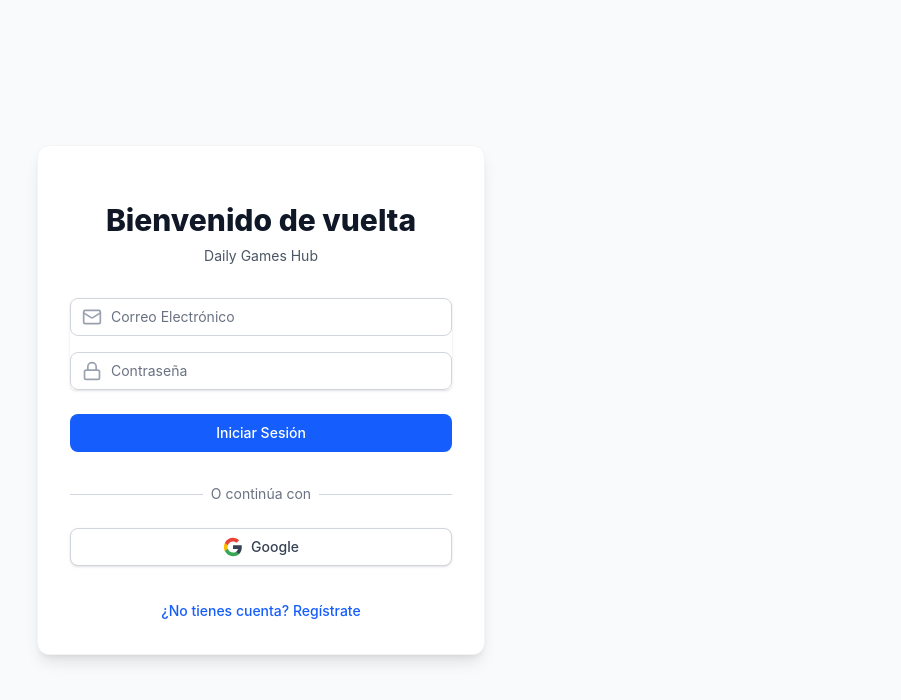
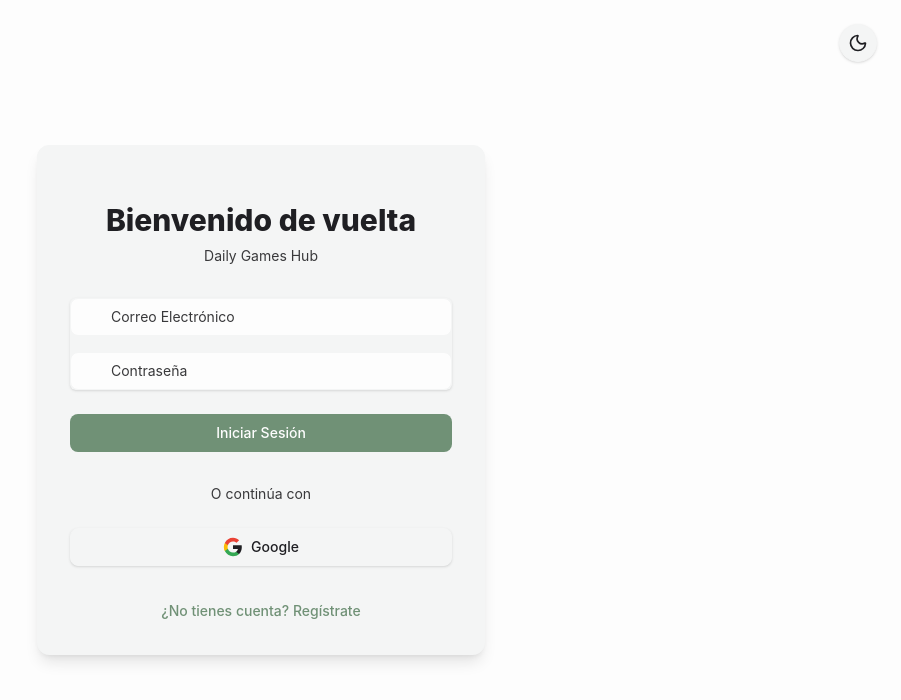
Before and after one commit to manuel-deleon/daily-games-hub, a React (Vite) app: page / in a window 1280 px wide. Shown: the top 700 px of the page, without its empty margins (379-1280 px from the left). Built offline with nearby package versions, Linux system fonts and the light colour scheme; no server answers.

Commit message:
color palette

```diff
--- a/src/App.tsx
+++ b/src/App.tsx
@@ -2,9 +2,12 @@ import { useEffect, useState } from 'react';
 import { supabase } from './lib/supabase';
 import { Auth } from './components/Auth';
 import type { Session } from '@supabase/supabase-js';
+import { useTheme } from './hooks/useTheme';
+import { Sun, Moon } from 'lucide-react';
 
 function App() {
   const [session, setSession] = useState<Session | null>(null);
+  const { theme, toggleTheme } = useTheme();
 
   useEffect(() => {
     supabase.auth.getSession().then(({ data: { session } }) => {
@@ -25,16 +28,24 @@ function App() {
   }
 
   return (
-    <div className="min-h-screen bg-gray-50 flex flex-col items-center justify-center p-4">
-      <div className="bg-white p-8 rounded-xl shadow-lg border border-gray-100 max-w-md w-full text-center space-y-4">
-        <h1 className="text-2xl font-bold text-gray-900">¡Bienvenido a Daily Games Hub!</h1>
-        <p className="text-gray-600">Has iniciado sesión exitosamente.</p>
-        <p className="text-sm font-medium text-blue-600 bg-blue-50 p-2 rounded-lg break-all">
+    <div className="min-h-screen flex flex-col items-center justify-center p-4 relative">
+      <button
+        onClick={toggleTheme}
+        className="absolute top-6 right-6 p-2 rounded-full bg-card border border-border shadow-sm text-foreground hover:bg-muted transition-colors"
+        aria-label="Alternar tema"
+      >
+        {theme === 'light' ? <Moon className="w-5 h-5" /> : <Sun className="w-5 h-5" />}
+      </button>
+
+      <div className="bg-card p-8 rounded-xl shadow-lg border border-border max-w-md w-full text-center space-y-4">
+        <h1 className="text-2xl font-bold text-foreground">¡Bienvenido a Daily Games Hub!</h1>
+        <p className="text-muted-foreground">Has iniciado sesión exitosamente.</p>
+        <p className="text-sm font-medium text-primary bg-primary/10 p-2 rounded-lg break-all">
           {session.user.email}
         </p>
         <button
           onClick={() => supabase.auth.signOut()}
-          className="mt-6 w-full py-2 px-4 border border-transparent text-sm font-medium rounded-lg text-white bg-red-600 hover:bg-red-700 focus:outline-none focus:ring-2 focus:ring-offset-2 focus:ring-red-500 transition-colors"
+          className="mt-6 w-full py-2 px-4 border border-transparent text-sm font-medium rounded-lg text-destructive-foreground bg-destructive hover:opacity-90 transition-colors"
         >
           Cerrar Sesión
         </button>
--- a/src/components/Auth.tsx
+++ b/src/components/Auth.tsx
@@ -1,6 +1,7 @@
 import React, { useState } from 'react';
 import { supabase } from '../lib/supabase';
-import { Mail, Lock, Loader2 } from 'lucide-react';
+import { Mail, Lock, Loader2, Sun, Moon } from 'lucide-react';
+import { useTheme } from '../hooks/useTheme';
 
 export function Auth() {
   const [isLoading, setIsLoading] = useState(false);
@@ -9,6 +10,8 @@ export function Auth() {
   const [password, setPassword] = useState('');
   const [error, setError] = useState<string | null>(null);
   const [message, setMessage] = useState<string | null>(null);
+
+  const { theme, toggleTheme } = useTheme();
 
   const handleAuth = async (e: React.FormEvent) => {
     e.preventDefault();
@@ -57,13 +60,21 @@ export function Auth() {
   };
 
   return (
-    <div className="min-h-screen flex items-center justify-center bg-gray-50 py-12 px-4 sm:px-6 lg:px-8">
-      <div className="max-w-md w-full space-y-8 bg-white p-8 rounded-xl shadow-lg border border-gray-100">
+    <div className="min-h-screen flex items-center justify-center py-12 px-4 sm:px-6 lg:px-8 relative">
+      <button
+        onClick={toggleTheme}
+        className="absolute top-6 right-6 p-2 rounded-full bg-card border border-border shadow-sm text-foreground hover:bg-muted transition-colors"
+        aria-label="Alternar tema"
+      >
+        {theme === 'light' ? <Moon className="w-5 h-5" /> : <Sun className="w-5 h-5" />}
+      </button>
+
+      <div className="max-w-md w-full space-y-8 bg-card p-8 rounded-xl shadow-lg border border-border">
         <div>
-          <h2 className="mt-6 text-center text-3xl font-extrabold text-gray-900">
+          <h2 className="mt-6 text-center text-3xl font-extrabold text-foreground">
             {isLogin ? 'Bienvenido de vuelta' : 'Crea tu cuenta'}
           </h2>
-          <p className="mt-2 text-center text-sm text-gray-600">
+          <p className="mt-2 text-center text-sm text-muted-foreground">
             Daily Games Hub
           </p>
         </div>
@@ -74,7 +85,7 @@ export function Auth() {
                 Correo Electrónico
               </label>
               <div className="absolute inset-y-0 left-0 pl-3 flex items-center pointer-events-none">
-                <Mail className="h-5 w-5 text-gray-400" />
+                <Mail className="h-5 w-5 text-muted-foreground" />
               </div>
               <input
                 id="email-address"
@@ -82,7 +93,7 @@ export function Auth() {
                 type="email"
                 autoComplete="email"
                 required
-                className="appearance-none rounded-lg relative block w-full pl-10 px-3 py-2 border border-gray-300 placeholder-gray-500 text-gray-900 focus:outline-none focus:ring-primary focus:border-primary focus:z-10 sm:text-sm"
+                className="appearance-none rounded-lg relative block w-full pl-10 px-3 py-2 border bg-background border-border placeholder-muted-foreground text-foreground focus:outline-none focus:ring-primary focus:border-primary focus:z-10 sm:text-sm"
                 placeholder="Correo Electrónico"
                 value={email}
                 onChange={(e) => setEmail(e.target.value)}
@@ -93,7 +104,7 @@ export function Auth() {
                 Contraseña
               </label>
               <div className="absolute inset-y-0 left-0 pl-3 flex items-center pointer-events-none">
-                <Lock className="h-5 w-5 text-gray-400" />
+                <Lock className="h-5 w-5 text-muted-foreground" />
               </div>
               <input
                 id="password"
@@ -101,7 +112,7 @@ export function Auth() {
                 type="password"
                 autoComplete="current-password"
                 required
-                className="appearance-none rounded-lg relative block w-full pl-10 px-3 py-2 border border-gray-300 placeholder-gray-500 text-gray-900 focus:outline-none focus:ring-primary focus:border-primary focus:z-10 sm:text-sm"
+                className="appearance-none rounded-lg relative block w-full pl-10 px-3 py-2 border bg-background border-border placeholder-muted-foreground text-foreground focus:outline-none focus:ring-primary focus:border-primary focus:z-10 sm:text-sm"
                 placeholder="Contraseña"
                 value={password}
                 onChange={(e) => setPassword(e.target.value)}
@@ -110,13 +121,13 @@ export function Auth() {
           </div>
 
           {error && (
-            <div className="text-red-500 text-sm text-center font-medium bg-red-50 p-2 rounded-lg">
+            <div className="text-destructive text-sm text-center font-medium bg-destructive/10 p-2 rounded-lg">
               {error}
             </div>
           )}
 
           {message && (
-            <div className="text-green-600 text-sm text-center font-medium bg-green-50 p-2 rounded-lg">
+            <div className="text-primary text-sm text-center font-medium bg-primary/10 p-2 rounded-lg">
               {message}
             </div>
           )}
@@ -125,7 +136,7 @@ export function Auth() {
             <button
               type="submit"
               disabled={isLoading}
-              className="group relative w-full flex justify-center py-2 px-4 border border-transparent text-sm font-medium rounded-lg text-white bg-blue-600 hover:bg-blue-700 focus:outline-none focus:ring-2 focus:ring-offset-2 focus:ring-blue-500 disabled:opacity-70 transition-colors"
+              className="group relative w-full flex justify-center py-2 px-4 border border-transparent text-sm font-medium rounded-lg text-primary-foreground bg-primary hover:opacity-90 focus:outline-none focus:ring-2 focus:ring-offset-2 focus:ring-primary disabled:opacity-70 transition-colors"
             >
               {isLoading ? (
                 <Loader2 className="w-5 h-5 animate-spin" />
@@ -141,10 +152,10 @@ export function Auth() {
         <div className="mt-6">
           <div className="relative">
             <div className="absolute inset-0 flex items-center">
-              <div className="w-full border-t border-gray-300" />
+              <div className="w-full border-t border-border" />
             </div>
             <div className="relative flex justify-center text-sm">
-              <span className="px-2 bg-white text-gray-500">O continúa con</span>
+              <span className="px-2 bg-card text-muted-foreground">O continúa con</span>
             </div>
           </div>
 
@@ -152,7 +163,7 @@ export function Auth() {
             <button
               onClick={handleGoogleAuth}
               disabled={isLoading}
-              className="w-full flex justify-center items-center py-2 px-4 border border-gray-300 rounded-lg shadow-sm bg-white text-sm font-medium text-gray-700 hover:bg-gray-50 focus:outline-none focus:ring-2 focus:ring-offset-2 focus:ring-blue-500 transition-colors"
+              className="w-full flex justify-center items-center py-2 px-4 border border-border rounded-lg shadow-sm bg-card text-sm font-medium text-foreground hover:bg-muted focus:outline-none focus:ring-2 focus:ring-offset-2 focus:ring-primary transition-colors"
             >
               <svg className="w-5 h-5 mr-2" viewBox="0 0 24 24">
                 <path
@@ -180,7 +191,7 @@ export function Auth() {
         <div className="text-center mt-4">
           <button
             onClick={() => setIsLogin(!isLogin)}
-            className="text-sm text-blue-600 hover:text-blue-500 font-medium transition-colors"
+            className="text-sm text-primary hover:opacity-80 font-medium transition-colors"
           >
             {isLogin
               ? '¿No tienes cuenta? Regístrate'
--- /dev/null
+++ b/src/hooks/useTheme.ts
@@ -0,0 +1,30 @@
+import { useEffect, useState } from 'react';
+
+type Theme = 'light' | 'dark';
+
+export function useTheme() {
+  const [theme, setTheme] = useState<Theme>(() => {
+    // Check local storage
+    const savedTheme = localStorage.getItem('theme') as Theme;
+    if (savedTheme) {
+      return savedTheme;
+    }
+    // Default to light as requested
+    return 'light';
+  });
+
+  useEffect(() => {
+    const root = window.document.documentElement;
+
+    root.classList.remove('light', 'dark');
+    root.classList.add(theme);
+
+    localStorage.setItem('theme', theme);
+  }, [theme]);
+
+  const toggleTheme = () => {
+    setTheme((prev) => (prev === 'light' ? 'dark' : 'light'));
+  };
+
+  return { theme, toggleTheme };
+}
--- a/src/index.css
+++ b/src/index.css
@@ -1,24 +1,43 @@
 @import "tailwindcss";
 
 @theme {
-  --color-background: hsl(0 0% 100%);
-  --color-foreground: hsl(222.2 84% 4.9%);
-  --color-card: hsl(0 0% 100%);
-  --color-card-foreground: hsl(222.2 84% 4.9%);
-  --color-popover: hsl(0 0% 100%);
-  --color-popover-foreground: hsl(222.2 84% 4.9%);
-  --color-primary: hsl(221.2 83.2% 53.3%);
-  --color-primary-foreground: hsl(210 40% 98%);
-  --color-secondary: hsl(210 40% 96.1%);
-  --color-secondary-foreground: hsl(222.2 47.4% 11.2%);
-  --color-muted: hsl(210 40% 96.1%);
-  --color-muted-foreground: hsl(215.4 16.3% 46.9%);
-  --color-accent: hsl(210 40% 96.1%);
-  --color-accent-foreground: hsl(222.2 47.4% 11.2%);
-  --color-destructive: hsl(0 84.2% 60.2%);
-  --color-destructive-foreground: hsl(210 40% 98%);
-  --color-border: hsl(214.3 31.8% 91.4%);
-  --color-input: hsl(214.3 31.8% 91.4%);
-  --color-ring: hsl(221.2 83.2% 53.3%);
-  --radius: 0.5rem;
+  --color-background: var(--bg-color);
+  --color-foreground: var(--text-color);
+  --color-card: var(--surface-color);
+  --color-card-foreground: var(--text-color);
+  --color-primary: #709176; /* Dusty Olive */
+  --color-primary-foreground: #fdfdfd; /* White */
+  --color-muted: var(--surface-color);
+  --color-muted-foreground: var(--text-muted);
+  --color-border: var(--surface-color);
+  --color-input: var(--surface-color);
+  --radius: 0.75rem;
 }
+
+@layer base {
+  :root {
+    /* Light Mode */
+    --bg-color: #fdfdfd; /* White */
+    --surface-color: #f4f5f5; /* White Smoke */
+    --text-color: #1f1f23; /* Shadow Grey */
+    --text-muted: #39393b; /* Graphite */
+  }
+
+  .dark {
+    /* Dark Mode */
+    --bg-color: #1f1f23; /* Shadow Grey */
+    --surface-color: #39393b; /* Graphite */
+    --text-color: #fdfdfd; /* White */
+    --text-muted: #f4f5f5; /* White Smoke */
+  }
+
+  * {
+    border-color: var(--color-border);
+  }
+
+  body {
+    background-color: var(--color-background);
+    color: var(--color-foreground);
+    transition: background-color 0.3s ease, color 0.3s ease;
+  }
+}
```
